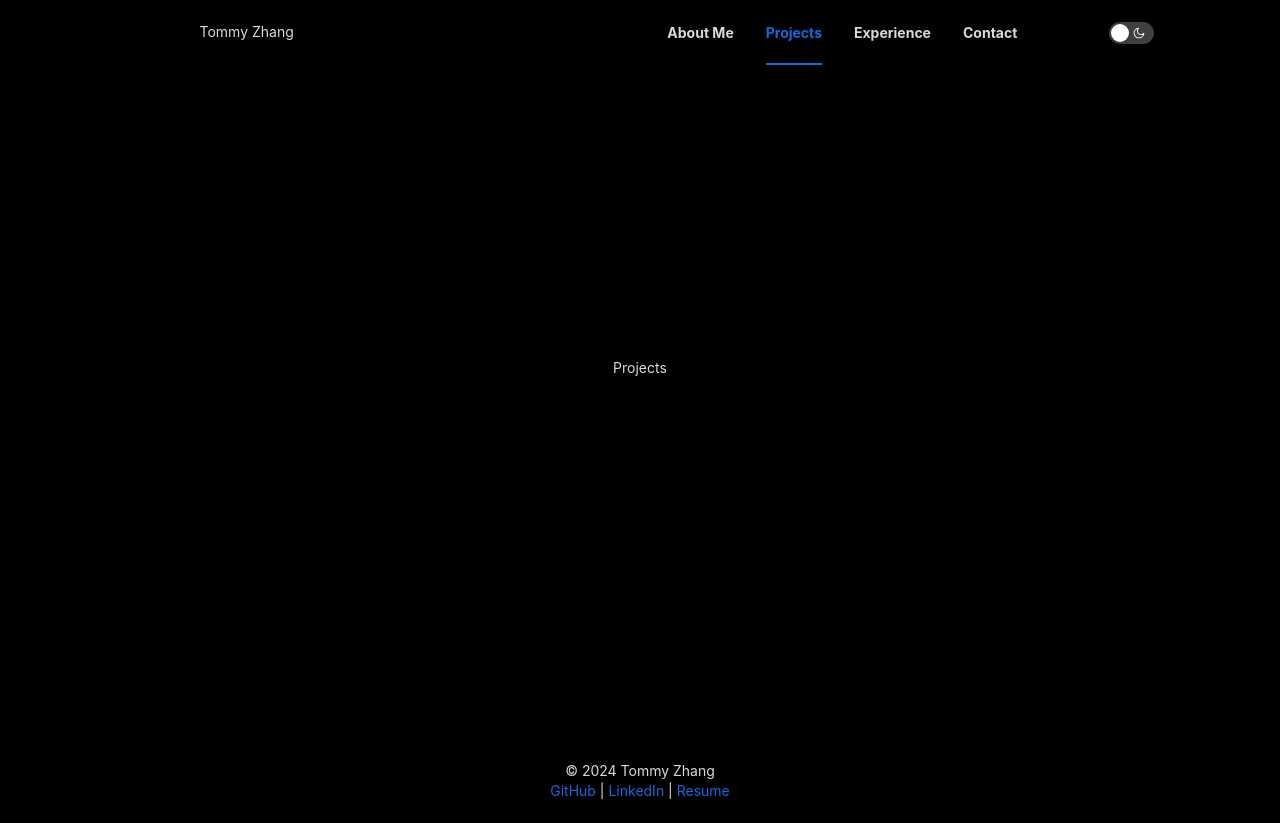
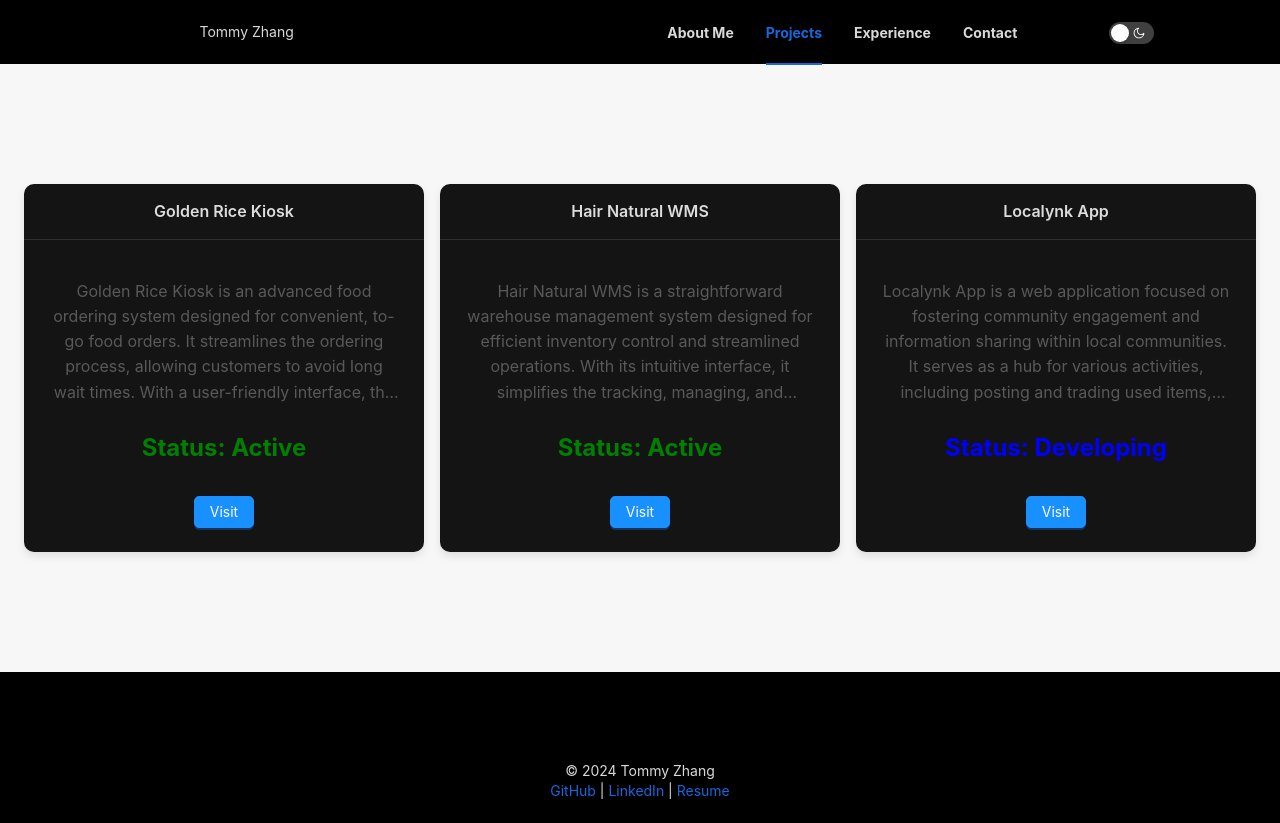
Before and after one commit to tommyy1708/tommywebsite, a React (Create React App) app in the folder frontend/: page /tommywebsite/projects in a window 1280 px wide. Built offline with nearby package versions, Linux system fonts and the light colour scheme.

Commit message:
Add projects discription

```diff
--- a/frontend/src/App.js
+++ b/frontend/src/App.js
@@ -38,11 +38,12 @@ const App = () => {
     display: 'flex',
     paddingTop: '4rem',
     paddingBottom: '4rem',
-    alignItems: 'center',
+    alignItems: 'stretch',
     justifyContent: 'center',
     textAlign: 'center',
     minHeight: 'calc(100vh - 4rem)',
     lineHeight: '120px',
+
     backgroundColor: myTheme ? token.colorBgBase : '',
   };
 
--- a/frontend/src/pages/Projects.js
+++ b/frontend/src/pages/Projects.js
@@ -1,10 +1,84 @@
-import React from 'react'
+import React from 'react';
+import { Card, Layout, Menu, Button, Row, Col } from 'antd';
+import { PlusOutlined } from '@ant-design/icons';
+import '../styles/Projects.model.css'
+const { Header, Content, Footer } = Layout;
 
-export default function Projects() {
+const data = [
+  {
+    key: '1',
+    name: 'Golden Rice Kiosk',
+    description:
+      'Golden Rice Kiosk is an advanced food ordering system designed for convenient, to-go food orders. It streamlines the ordering process, allowing customers to avoid long wait times. With a user-friendly interface, the kiosk enables quick selection and customization of meals, ensuring a seamless and efficient dining experience. Perfect for busy individuals, Golden Rice Kiosk enhances customer satisfaction by reducing wait times and simplifying the food ordering process.',
+    status: 'Active',
+    demo_url: '',
+  },
+  {
+    key: '2',
+    name: 'Hair Natural WMS',
+    description:
+      'Hair Natural WMS is a straightforward warehouse management system designed for efficient inventory control and streamlined operations. With its intuitive interface, it simplifies the tracking, managing, and organizing of warehouse inventory, ensuring accurate and real-time updates. Ideal for businesses seeking a hassle-free solution, Hair Natural WMS enhances productivity and minimizes errors, providing a reliable tool for effective warehouse management.',
+    status: 'Active',
+    demo_url: '',
+  },
+  {
+    key: '3',
+    name: 'Localynk App',
+    description:
+      'Localynk App is a web application focused on fostering community engagement and information sharing within local communities. It serves as a hub for various activities, including posting and trading used items, sharing local news, displaying weather updates, and more. With an emphasis on connecting neighbors and enhancing local interaction, Localynk App provides a comprehensive platform for staying informed and involved in your community.',
+    status: 'Developing',
+    demo_url: '',
+  },
+];
+
+const Projects = () => {
   return (
-    <div>Projects
+        <div
+          className="projects-layout-content"
+        >
+          <Row gutter={[16, 16]}>
+            {data.map((project) => (
+              <Col span={8} key={project.key}>
+                <Card
+                  title={project.name}
+                  bordered={false}
+                  hoverable
+                  style={{
+                    borderRadius: '10px',
+                    boxShadow: '0 4px 8px rgba(0,0,0,0.1)',
+                  }}
+                >
+                  <p
+                    className="project-description"
+                    style={{ fontSize: '16px', color: '#595959' }}
+                  >
+                    {project.description}
+                  </p>
+                  <p
+                    style={{
+                      fontWeight: 'bold',
+                      color:
+                        project.status === 'Active'
+                          ? 'green'
+                          : project.status === 'Developing'
+                          ? 'blue'
+                          : 'orange',
+                    }}
+                  >
+                    Status: {project.status}
+                  </p>
+                  <Button
+                    type="primary"
+                    style={{ borderRadius: '5px' }}
+                  >
+                    Visit
+                  </Button>
+                </Card>
+              </Col>
+            ))}
+          </Row>
+        </div>
+  );
+};
 
-
-    </div>
-  )
-}
+export default Projects;
--- /dev/null
+++ b/frontend/src/styles/Projects.model.css
@@ -0,0 +1,43 @@
+
+.ant-card {
+  border-radius: 10px;
+  box-shadow: 0 4px 8px rgba(0, 0, 0, 0.1);
+  transition: all 0.3s ease;
+}
+
+.ant-card:hover {
+  transform: translateY(-5px);
+}
+
+
+.ant-card-body {
+  font-size: 1.5rem;
+  color: #595959;
+}
+
+.ant-btn-primary {
+  background-color: #1890ff;
+  border-color: #1890ff;
+  border-radius: 5px;
+}
+
+.ant-btn-primary:hover {
+  background-color: #40a9ff;
+  border-color: #40a9ff;
+}
+
+.project-description {
+  display: -webkit-box;
+  -webkit-line-clamp: 5;
+  -webkit-box-orient: vertical;
+  overflow: hidden;
+  text-overflow: ellipsis;
+}
+
+.projects-layout-content{
+  display: flex;
+  flex: 1;
+  align-items: center;
+  background-color:#f7f7f7; ;
+  padding: 24px;
+}
```
